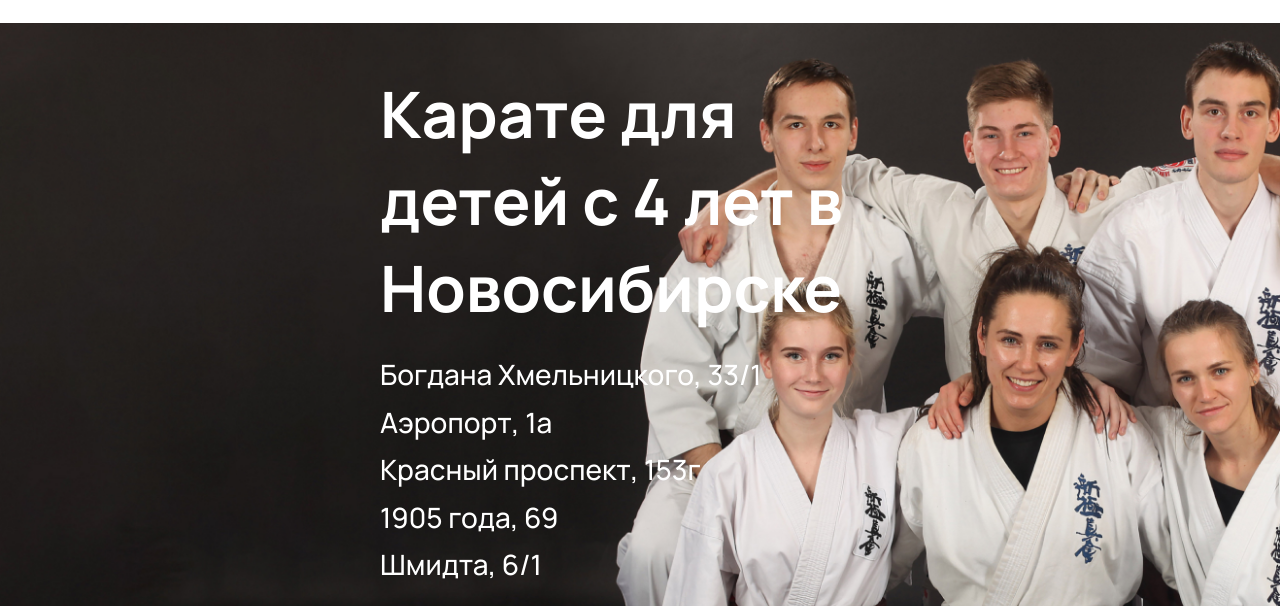
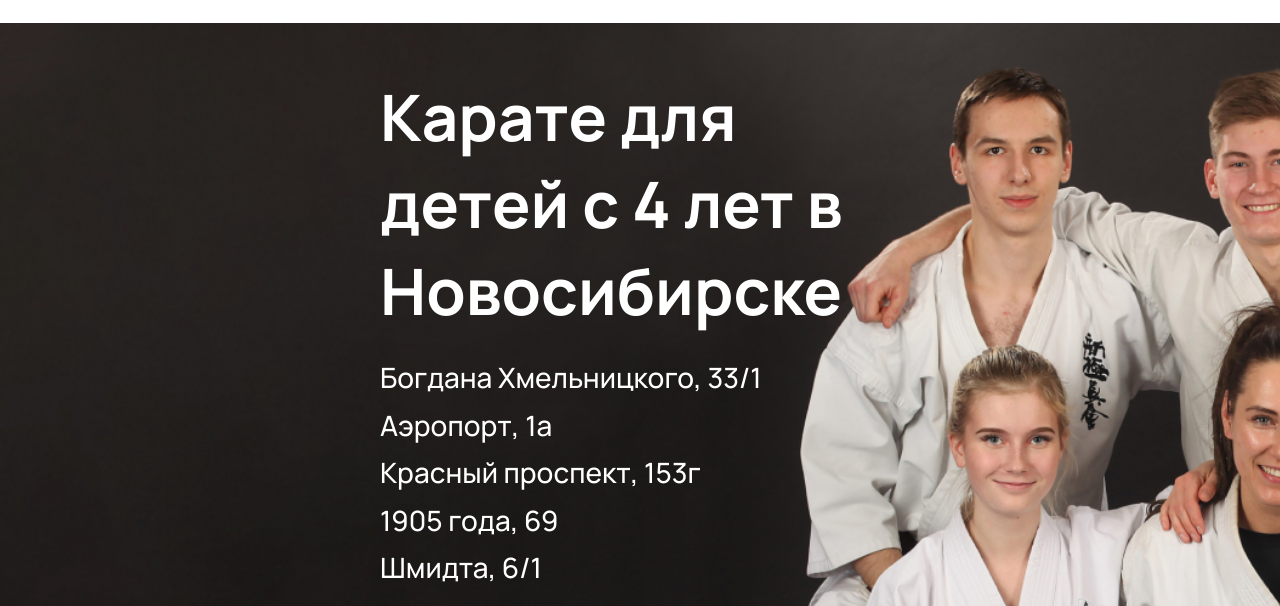
Before and after one commit to deftsaucer/4stihii, a plain HTML site: page index.html in a window 1280 px wide. Shown: the part 167-773 px from the top of the page. Drawn offline with Linux system fonts and the light colour scheme.

Commit message:
fixes header content

```diff
--- a/index.html
+++ b/index.html
@@ -28,7 +28,6 @@
     </div>
     <div class="title">
         <div class="title_content">
-            <img src="" alt="">
             <h2 class="title_text">Карате для детей с 4 лет в Новосибирске </h2>
             <div class="title_address">
                 <h4 class="title_address_item">Богдана Хмельницкого, 33/1</h4>
--- a/style.css
+++ b/style.css
@@ -32,7 +32,7 @@ h4 {
 }
 
 header {
-    height: 100vh;
+    height: 1000px;
 }
 
 /* Navigation */
@@ -69,7 +69,8 @@ header {
 .title {
     background: url("photos/general.png") no-repeat;
     background-size: cover;
-    height: 80%;
+    height: 750px;
+    padding-top: 50px;
 }
 
 .title_content {
@@ -80,7 +81,6 @@ header {
 
 .title_text {
     color: white;
-    margin-top: 25px;
 }
 
 .title_address {
```
